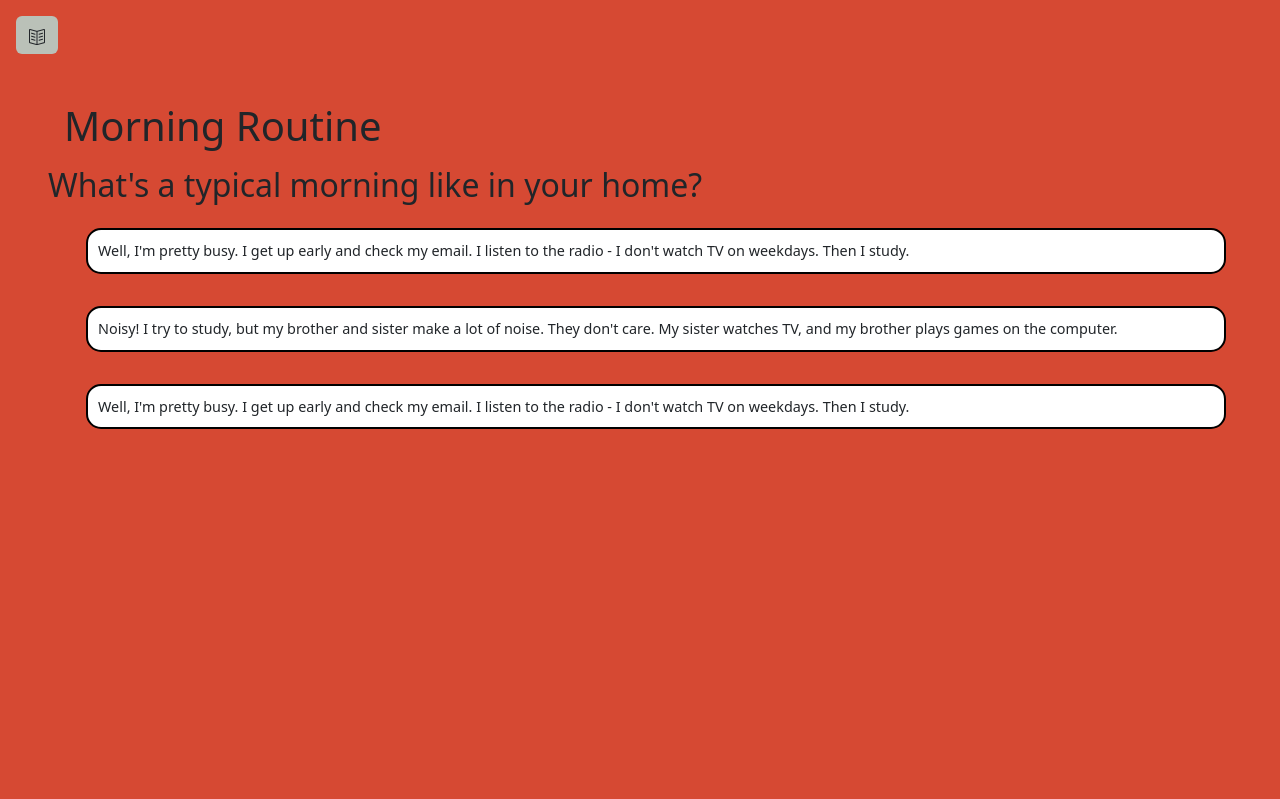
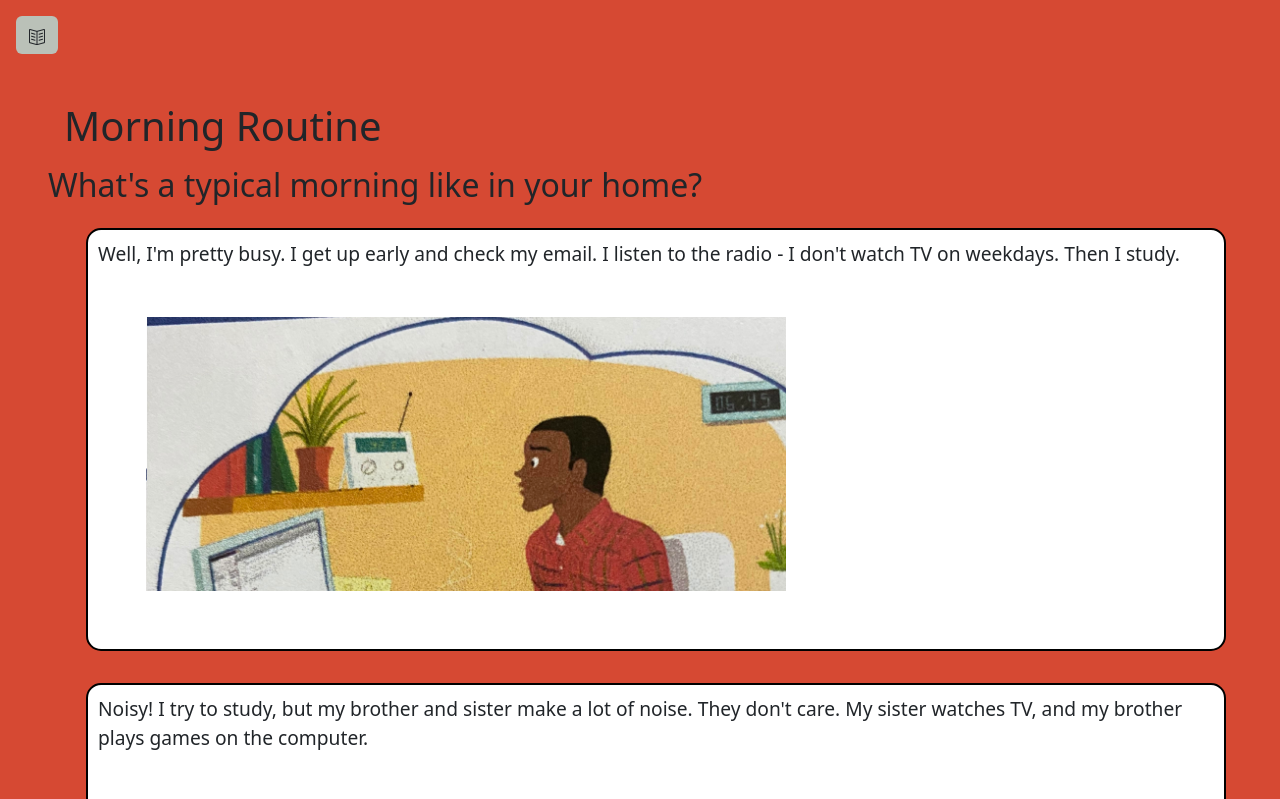
Before and after one commit to higashi04/esl_quizzes_frontend, a React (Create React App) app: page /4A in a window 1280 px wide. Shown: the top 799 px of the page. Built offline with nearby package versions, Linux system fonts and the light colour scheme; sample sign-in values are in the browser's storage.

Commit message:
added imgs to first lesson

```diff
--- a/src/components/MorningAtHome/MorningAtHome.jsx
+++ b/src/components/MorningAtHome/MorningAtHome.jsx
@@ -1,19 +1,21 @@
 import React from 'react';
-
+import pict1 from '../../assets/4A/pic1.jpg'
+import pict2 from '../../assets/4A/pic2.jpg'
 import TextBox from '../TextBox/TextBox';
 
 const MorningAtHome = () => {
     const textArray = [
-        {id: 1, text: "Well, I'm pretty busy. I get up early and check my email. I listen to the radio - I don't watch TV on weekdays. Then I study."},
-        {id: 2, text: "Noisy! I try to study, but my brother and sister make a lot of noise. They don't care. My sister watches TV, and my brother plays games on the computer."},
-        {id: 3, text: "Well, I'm pretty busy. I get up early and check my email. I listen to the radio - I don't watch TV on weekdays. Then I study."},
+        {id: 1, text: "Well, I'm pretty busy. I get up early and check my email. I listen to the radio - I don't watch TV on weekdays. Then I study.", pict: pict1},
+        {id: 2, text: "Noisy! I try to study, but my brother and sister make a lot of noise. They don't care. My sister watches TV, and my brother plays games on the computer.", pict: pict2 },
+        {id: 3, text: "It's crazy. We get up late, so I eat breakfast in the car. My husband doesn't have breakfast - he drives.", pict: pict1},
+        {id: 4, text: "Well, my wife and I read the newspaper. I have breakfast, and my wife has coffee. We're pretty quiet. We don't talk a lot.", pict: pict1},
     ]
   return (
     <div>
       <h2>What's a typical morning like in your home?</h2>
       <div className="container">
         <div className="row">
-        {textArray.map(item => <TextBox key={item.id} text={item.text} />)}
+        {textArray.map(item => <TextBox key={item.id} text={item.text} pict={item.pict} />)}
         </div>
       </div>
     </div>
--- a/src/components/TextBox/TextBox.css
+++ b/src/components/TextBox/TextBox.css
@@ -3,9 +3,13 @@
     border-radius: 15px;
     border: 2px solid black;
     padding: 10px;
-    font-size: 0.9rem;
+    font-size: 1.2rem;
     /* font-weight: bold;
     margin: 30px 0; */
+}
+.textBoxImg {
+    width: 50vw;
+    height: auto;
 }
 @media (max-width: 1026px ) {
     .textBox{
--- a/src/components/TextBox/TextBox.jsx
+++ b/src/components/TextBox/TextBox.jsx
@@ -6,6 +6,9 @@ const TextBox = (props) => {
       <div>
       {props.text}
       </div>
+      <div>
+        <img className='textBoxImg m-5' src={props.pict} alt="descriptive picture"  />
+      </div>
     </div>
   )
 }
--- a/src/pages/Lessons/Lesson4A/Lesson4A.jsx
+++ b/src/pages/Lessons/Lesson4A/Lesson4A.jsx
@@ -1,8 +1,19 @@
-import React from 'react'
+import React, {useEffect} from 'react'
+import { useSelector } from 'react-redux';
+import { useNavigate } from 'react-router-dom';
 
 //components
 import MorningAtHome from '../../../components/MorningAtHome/MorningAtHome'
 const Lesson4A = () => {
+  const navigate = useNavigate();
+  const {user} = useSelector((state) => state.auth);
+
+  useEffect(() => {
+    if(user === null) {
+      navigate("/");
+    }
+  }, [user, navigate]);
+
   return (
     <div className='m-5'>
       <h1 className='mx-3'>Morning Routine</h1>
```
Also changed, not shown: src/assets/4A/pic1.jpg (added), src/assets/4A/pic2.jpg (added).
